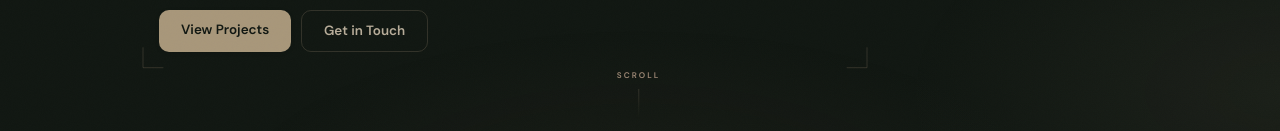
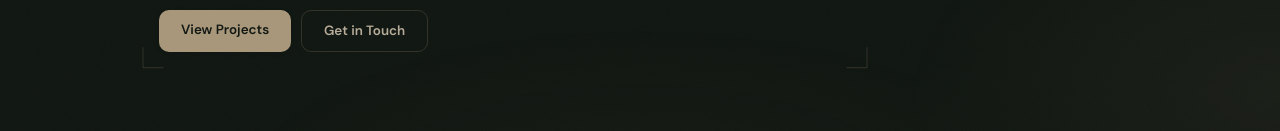
Before and after one commit to Furqan-sykss/my-portfolio, a Next.js app: page / in a window 1280 px wide. Shown: the part 669-800 px from the top of the page. Built offline with nearby package versions, Linux system fonts and the light colour scheme.

Commit message:
31 March 2026 | 2

```diff
--- a/app/page.tsx
+++ b/app/page.tsx
@@ -2169,29 +2169,6 @@ export default function HomePage() {
               </div>
             </div>
           </div>
-
-          {/* Scroll hint */}
-          <div
-            className="hero-scroll-hint"
-            style={{
-              position: "absolute",
-              bottom: 28,
-              left: "50%",
-              transform: "translateX(-50%)",
-              display: "flex",
-              flexDirection: "column",
-              alignItems: "center",
-              gap: 7,
-              opacity: isDone ? 1 : 0,
-              transition: "opacity 0.8s ease 0.7s",
-              pointerEvents: "none",
-            }}
-          >
-            <span className="hero-scroll-label" style={{ fontSize: "0.51rem", fontWeight: 600, letterSpacing: "0.25em", textTransform: "uppercase", color: "var(--text-faint)" }}>
-              scroll
-            </span>
-            <div className="hero-scroll-line" style={{ width: 1, height: 30, background: "linear-gradient(to bottom, var(--border-mid), transparent)" }} />
-          </div>
         </section>
 
         <Divider />
```
